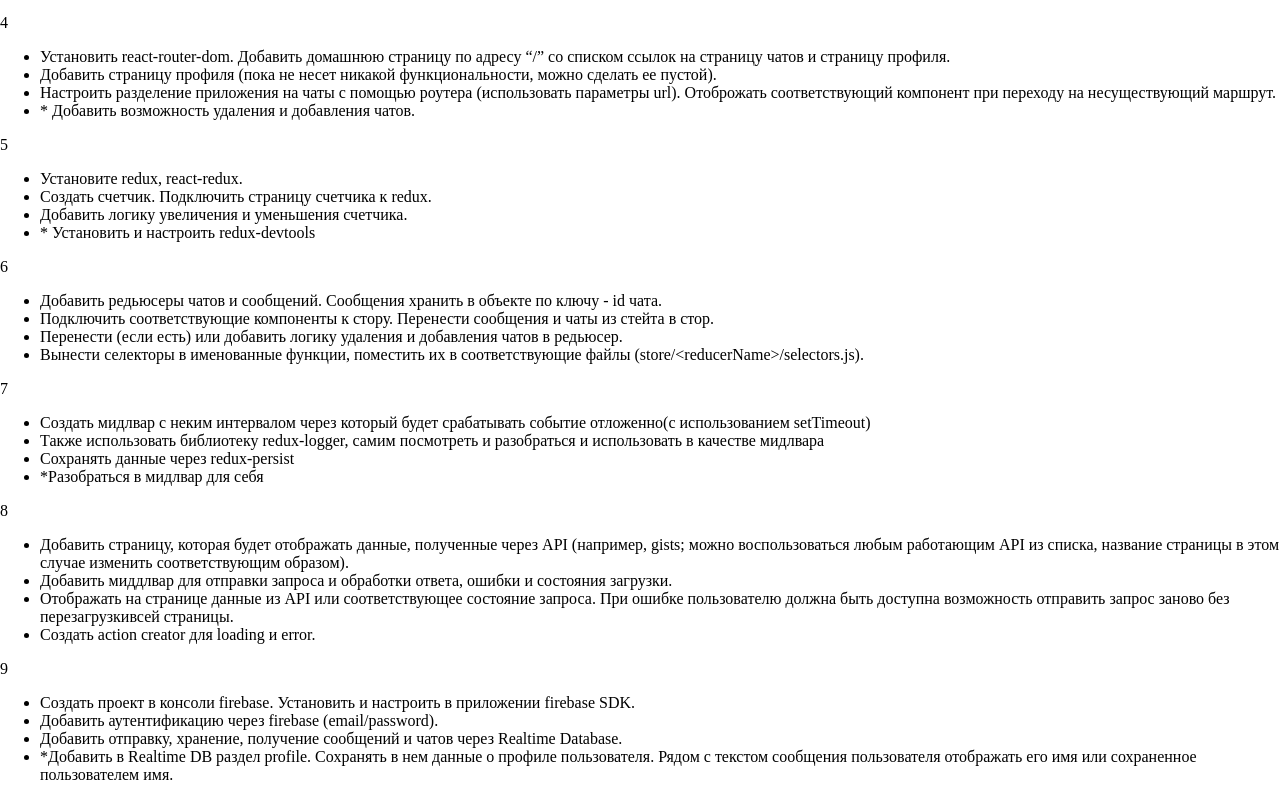
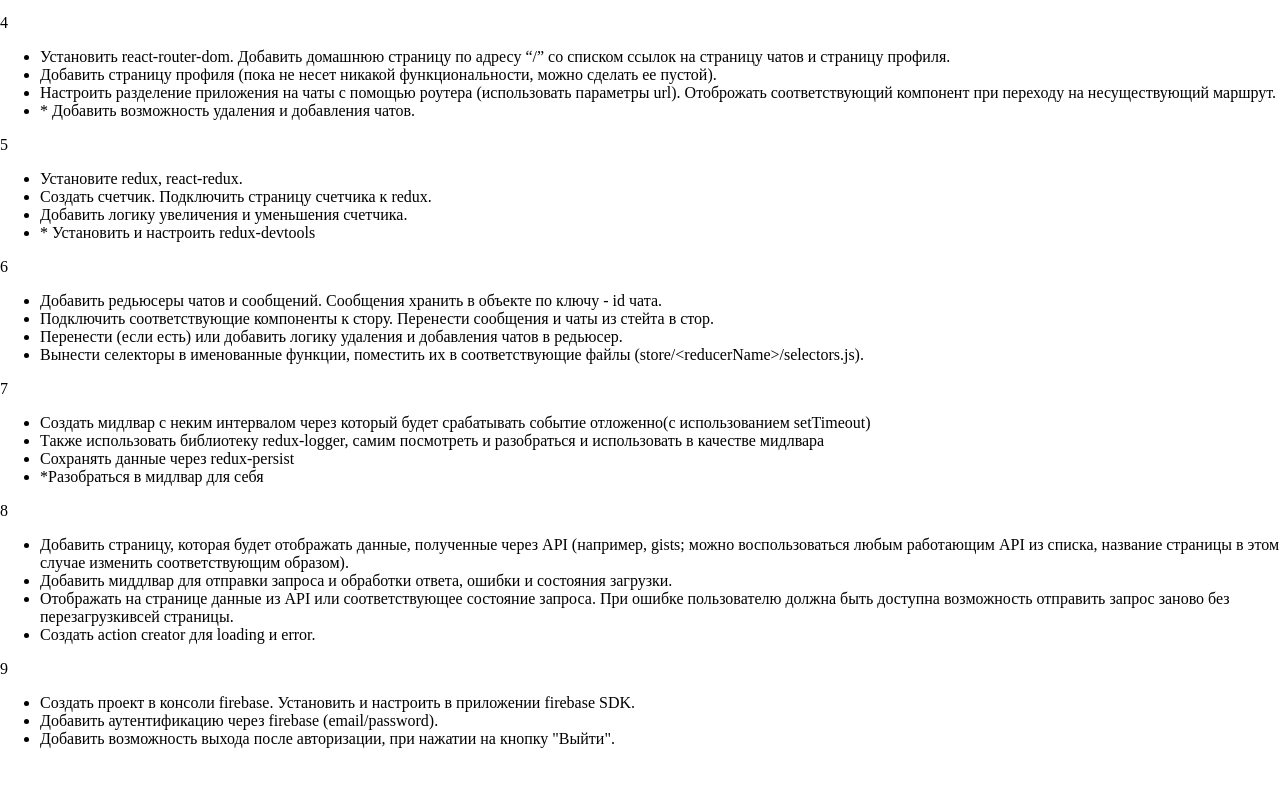
Before and after one commit to WolfManR/GeekBrainsReact, a React (Create React App) app in the folder study/: page / in a window 1280 px wide. Shown: the part 514-1314 px from the top of the page. After the commit the page ends 1278 px from the top, so only its background shows below. Built offline with nearby package versions, Linux system fonts and the light colour scheme.

Commit message:
update tasks for 9 homework

```diff
--- a/study/src/pages/Site.jsx
+++ b/study/src/pages/Site.jsx
@@ -82,8 +82,7 @@ const homeworks = [
     tasks: [
       'Создать проект в консоли firebase. Установить и настроить в приложении firebase SDK.',
       'Добавить аутентификацию через firebase (email/password).',
-      'Добавить отправку, хранение, получение сообщений и чатов через Realtime Database.',
-      '*Добавить в Realtime DB раздел profile. Сохранять в нем данные о профиле пользователя. Рядом с текстом сообщения пользователя отображать его имя или сохраненное пользователем имя.',
+      'Добавить возможность выхода после авторизации, при нажатии на кнопку "Выйти".',
     ],
   },
 ]
```
